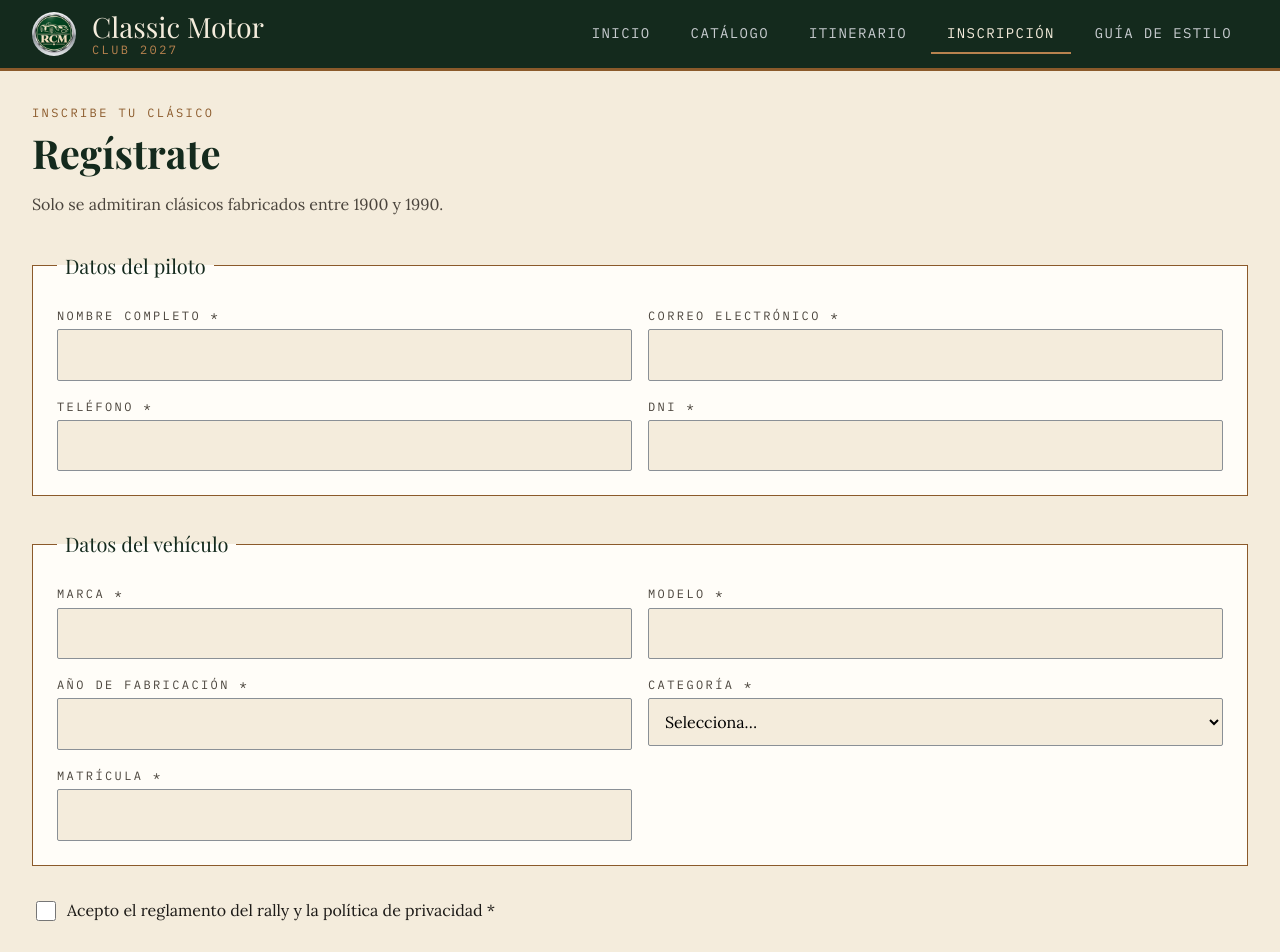
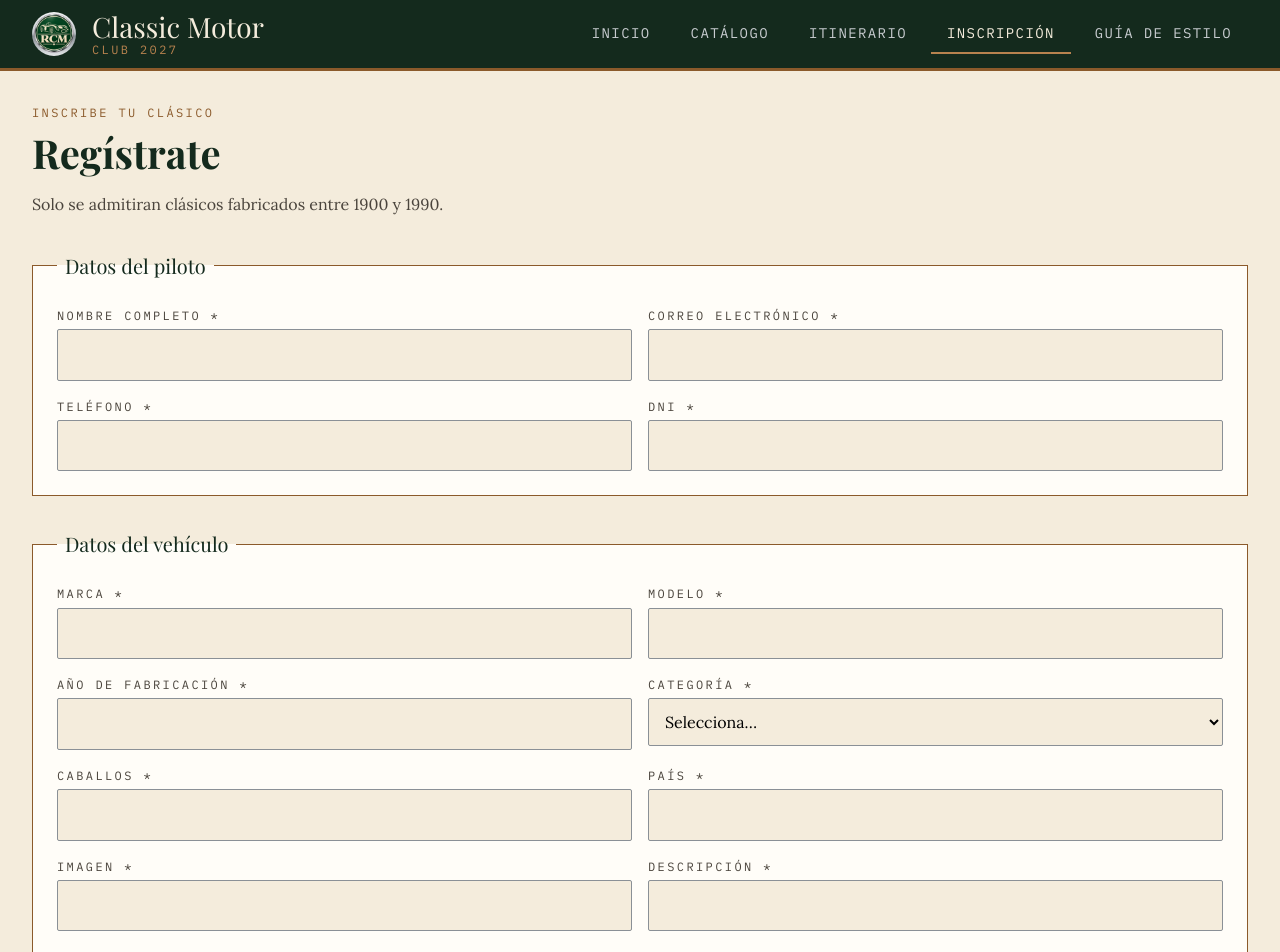
Before and after one commit to donivanovich/RallyClassicMotors, an Angular app: page /inscripcion in a window 1280 px wide. Shown: the top 952 px of the page. Built offline with nearby package versions, Linux system fonts and the light colour scheme.

Commit message:
fix: inputs and order registration

```diff
--- a/src/app/pages/registration/registration.html
+++ b/src/app/pages/registration/registration.html
@@ -64,9 +64,24 @@
           @if (hasError('category')) { <p class="form__error" id="category-err">Selecciona una categoría.</p> }
         </div>
         <div class="form__field">
-          <label class="form__label" for="plate">Matrícula *</label>
-          <input class="form__input" [class.form__input--error]="hasError('plate')" id="plate" formControlName="plate" [attr.aria-invalid]="hasError('plate')" aria-describedby="plate-err">
-          @if (hasError('plate')) { <p class="form__error" id="plate-err">Indica la matrícula.</p> }
+          <label class="form__label" for="power">Caballos *</label>
+          <input class="form__input" [class.form__input--error]="hasError('power')" id="power" type="number" inputmode="numeric" formControlName="power" [attr.aria-invalid]="hasError('power')" aria-describedby="power-err">
+          @if (hasError('power')) { <p class="form__error" id="power-err">Indica los caballos (solo números).</p> }
+        </div>
+        <div class="form__field">
+          <label class="form__label" for="country">País *</label>
+          <input class="form__input" [class.form__input--error]="hasError('country')" id="country" formControlName="country" [attr.aria-invalid]="hasError('country')" aria-describedby="country-err">
+          @if (hasError('country')) { <p class="form__error" id="country-err">Indica el país.</p> }
+        </div>
+        <div class="form__field">
+          <label class="form__label" for="image">Imagen *</label>
+          <input class="form__input" [class.form__input--error]="hasError('image')" id="image" formControlName="image" [attr.aria-invalid]="hasError('image')" aria-describedby="image-err">
+          @if (hasError('image')) { <p class="form__error" id="image-err">Indica la imagen.</p> }
+        </div>
+        <div class="form__field">
+          <label class="form__label" for="description">Descripción *</label>
+          <input class="form__input" [class.form__input--error]="hasError('description')" id="description" formControlName="description" [attr.aria-invalid]="hasError('description')" aria-describedby="description-err">
+          @if (hasError('description')) { <p class="form__error" id="description-err">Indica una descripción.</p> }
         </div>
       </fieldset>
 
--- a/src/app/pages/registration/registration.scss
+++ b/src/app/pages/registration/registration.scss
@@ -43,8 +43,6 @@
   }
 
   @include mq($bp-desktop) {
-    grid-template-columns: repeat(2, 1fr);
-
-    &__check, &__error, &__actions { grid-column: 1 / -1; }
+    &__group { grid-template-columns: repeat(4, 1fr); }
   }
 }
--- a/src/app/pages/registration/registration.ts
+++ b/src/app/pages/registration/registration.ts
@@ -25,7 +25,10 @@ export class Registration {
     model: ['', [Validators.required, Validators.maxLength(40)]],
     year: ['', [Validators.required, yearRange]],
     category: ['', Validators.required],
-    plate: ['', [Validators.required, Validators.maxLength(12)]],
+    power: ['', [Validators.required, Validators.pattern(/^\d+$/), Validators.min(1)]],
+    country: ['', [Validators.required, Validators.maxLength(40)]],
+    image: ['', Validators.required],
+    description: ['', Validators.required],
     terms: [false, Validators.requiredTrue],
   });
 
```
